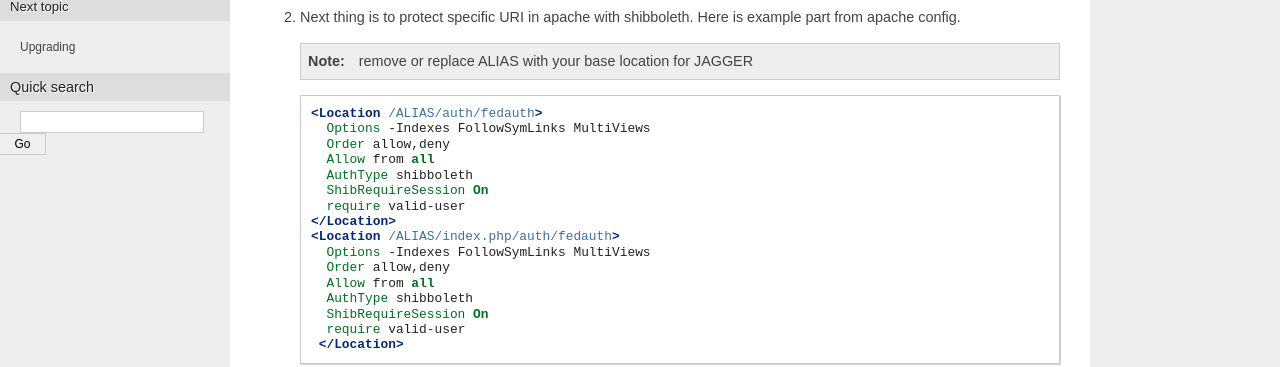
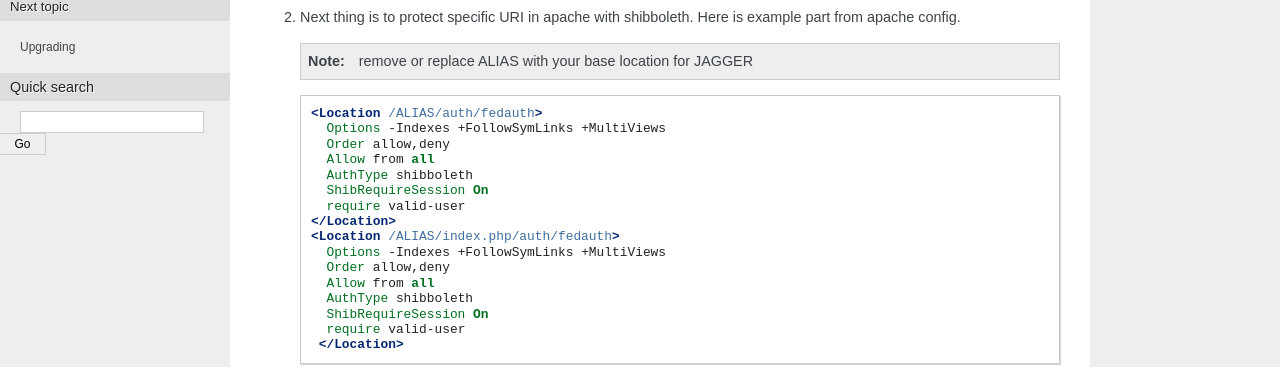
Before and after one commit to Edugate/Documentation, a Sphinx documentation site: the page built from rr3-admin/source/authentication.rst, in a window 1280 px wide and 900 px high. Shown: the part 370-737 px from the top of the window. Built offline with Sphinx 7.4.7, drawn with Linux system fonts in a browser that asks for light colours; pages that are not in the unit, such as notebooks, are missing from menus.

```diff
--- a/rr3-admin/source/authentication.rst
+++ b/rr3-admin/source/authentication.rst
@@ -25,7 +25,7 @@ Obviusly you need to have shibboleth-sp configured.
    .. code:: apache
 
        <Location /ALIAS/auth/fedauth>
-         Options -Indexes FollowSymLinks MultiViews
+         Options -Indexes +FollowSymLinks +MultiViews
          Order allow,deny
          Allow from all
          AuthType shibboleth
@@ -33,7 +33,7 @@ Obviusly you need to have shibboleth-sp configured.
          require valid-user
        </Location>
        <Location /ALIAS/index.php/auth/fedauth>
-         Options -Indexes FollowSymLinks MultiViews
+         Options -Indexes +FollowSymLinks +MultiViews
          Order allow,deny
          Allow from all
          AuthType shibboleth
```
